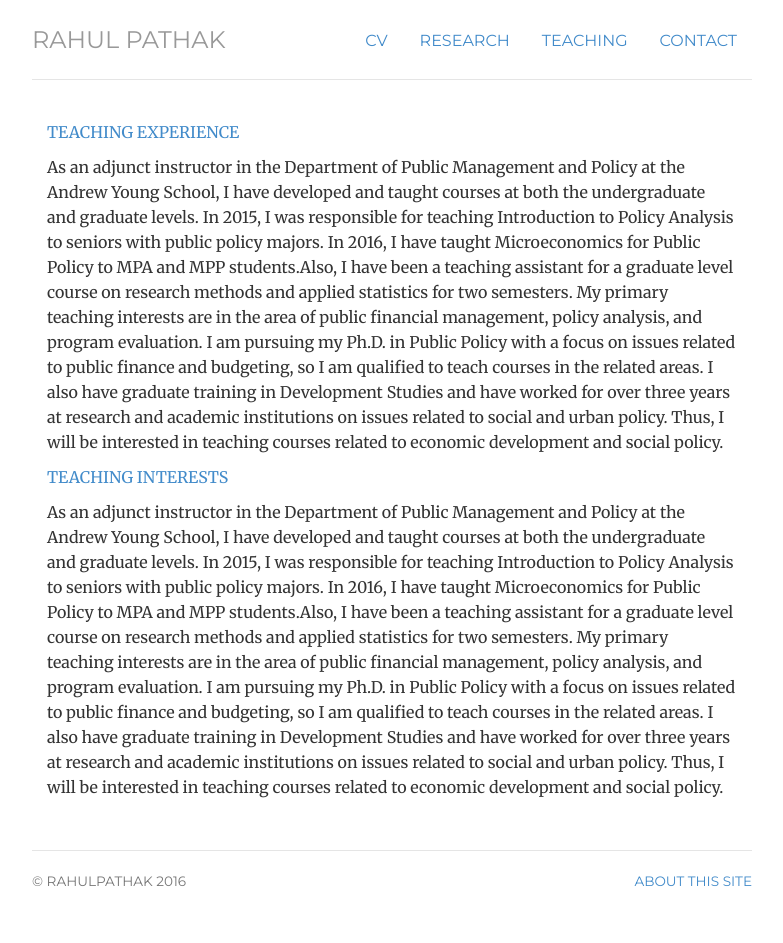
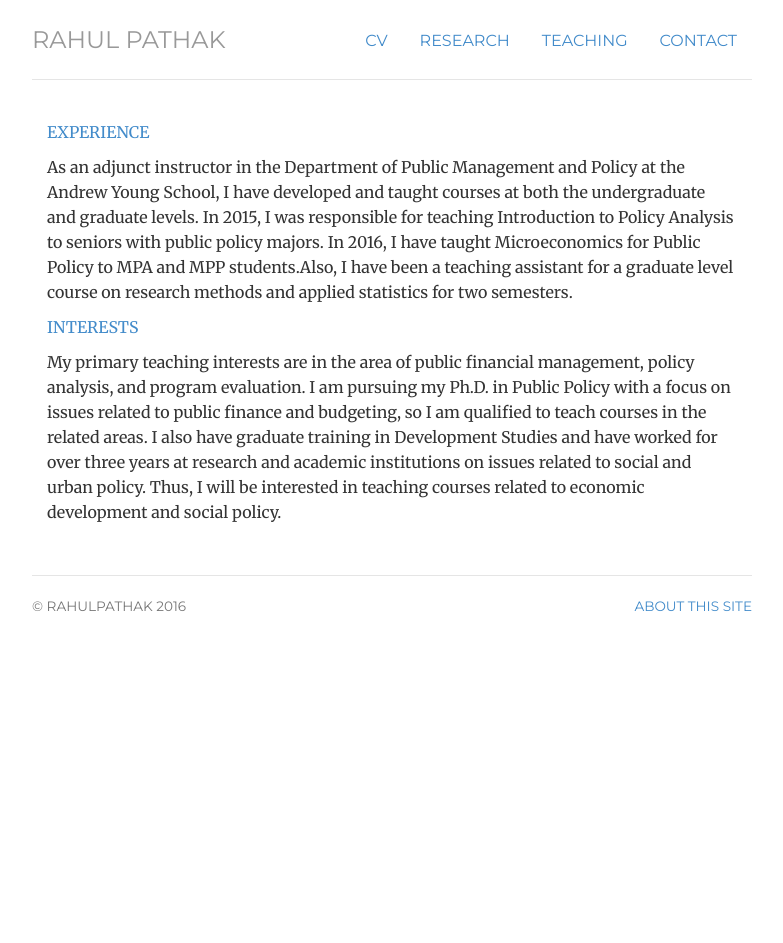
Before and after one commit to pathak-rahul/pathak-rahul.github.io, a Jekyll site: the page built from teaching/index.html, in a window 1280 px wide. Shown: the whole page, without its empty margins (248-1031 px from the left). Built offline with Jekyll 4.4.1, drawn with Linux system fonts in a browser that asks for light colours; after the commit the page ends 900 px from its top, so only the background shows below that.

Commit message:
Update index.html

```diff
--- a/teaching/index.html
+++ b/teaching/index.html
@@ -6,17 +6,15 @@
 <div class="row marketing">
 		<div class="col-sm-12">
 
-<p class="text-primary">TEACHING EXPERIENCE</p>
+<p class="text-primary">EXPERIENCE</p>
 	</div>
 	<div itemscope itemtype="http://data-vocabulary.org/Person" class="col-sm-12">
 <p class-"lead"> As an adjunct instructor in the Department of Public Management and Policy at the Andrew Young School, I have developed and taught courses at both the undergraduate and graduate levels. In 2015, I was responsible for teaching Introduction to Policy Analysis to seniors with public policy majors. In 2016, I have taught Microeconomics for Public Policy to MPA and MPP students.Also, I have been a teaching assistant for a graduate level course on research methods and applied statistics for two semesters.
-My primary teaching interests are in the area of public financial management, policy analysis, and program evaluation. I am pursuing my Ph.D. in Public Policy with a focus on issues related to public finance and budgeting, so I am qualified to teach courses in the related areas. I also have graduate training in Development Studies and have worked for over three years at research and academic institutions on issues related to social and urban policy. Thus, I will be interested in teaching courses related to economic development and social policy.
 
-<p class="text-primary">TEACHING INTERESTS</p>
+<p class="text-primary">INTERESTS</p>
 	</div>
 	<div itemscope itemtype="http://data-vocabulary.org/Person" class="col-sm-12">
-<p class-"lead"> As an adjunct instructor in the Department of Public Management and Policy at the Andrew Young School, I have developed and taught courses at both the undergraduate and graduate levels. In 2015, I was responsible for teaching Introduction to Policy Analysis to seniors with public policy majors. In 2016, I have taught Microeconomics for Public Policy to MPA and MPP students.Also, I have been a teaching assistant for a graduate level course on research methods and applied statistics for two semesters.
-My primary teaching interests are in the area of public financial management, policy analysis, and program evaluation. I am pursuing my Ph.D. in Public Policy with a focus on issues related to public finance and budgeting, so I am qualified to teach courses in the related areas. I also have graduate training in Development Studies and have worked for over three years at research and academic institutions on issues related to social and urban policy. Thus, I will be interested in teaching courses related to economic development and social policy.
+<p class-"lead"> My primary teaching interests are in the area of public financial management, policy analysis, and program evaluation. I am pursuing my Ph.D. in Public Policy with a focus on issues related to public finance and budgeting, so I am qualified to teach courses in the related areas. I also have graduate training in Development Studies and have worked for over three years at research and academic institutions on issues related to social and urban policy. Thus, I will be interested in teaching courses related to economic development and social policy.
   </p> </span>
 </p>
 
```
